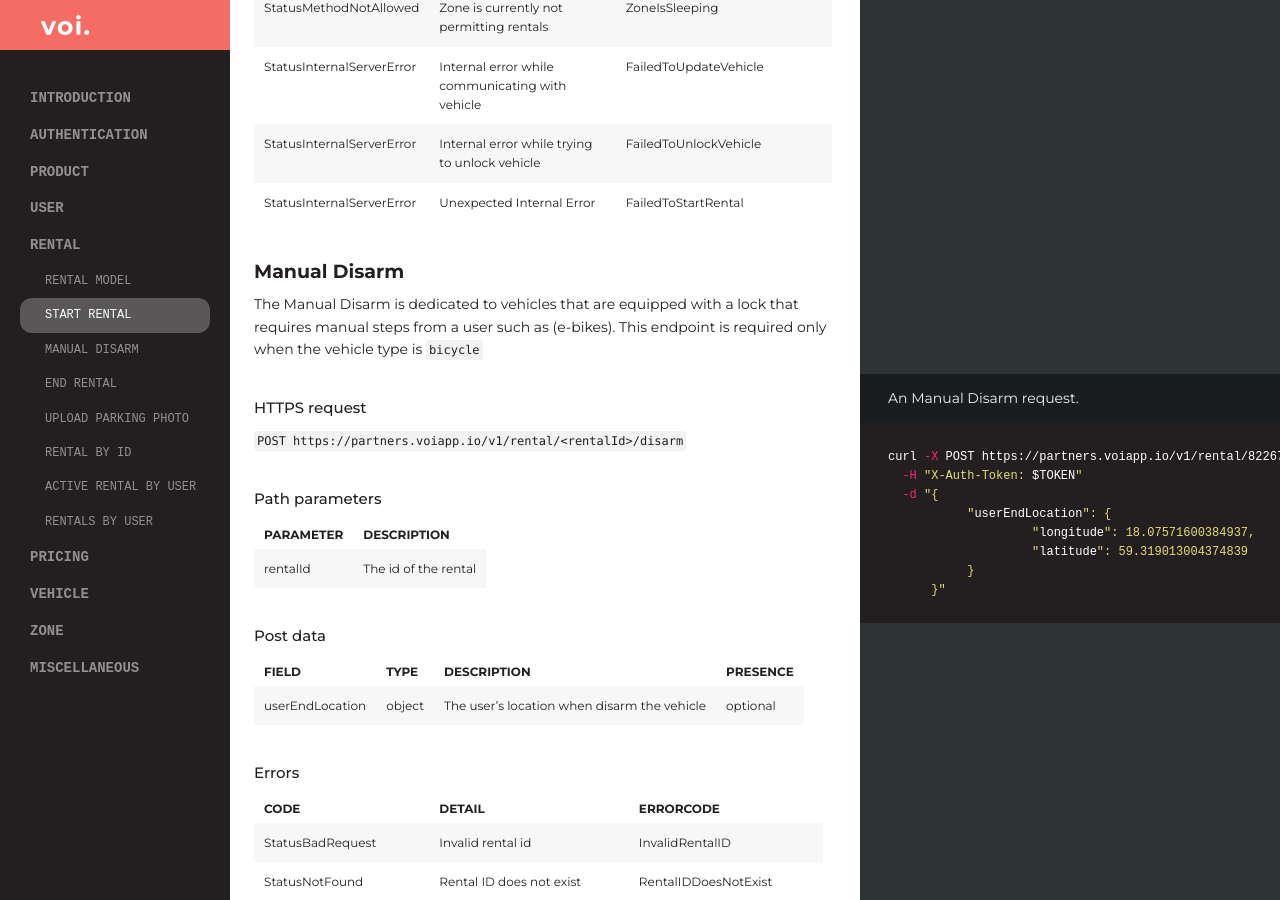
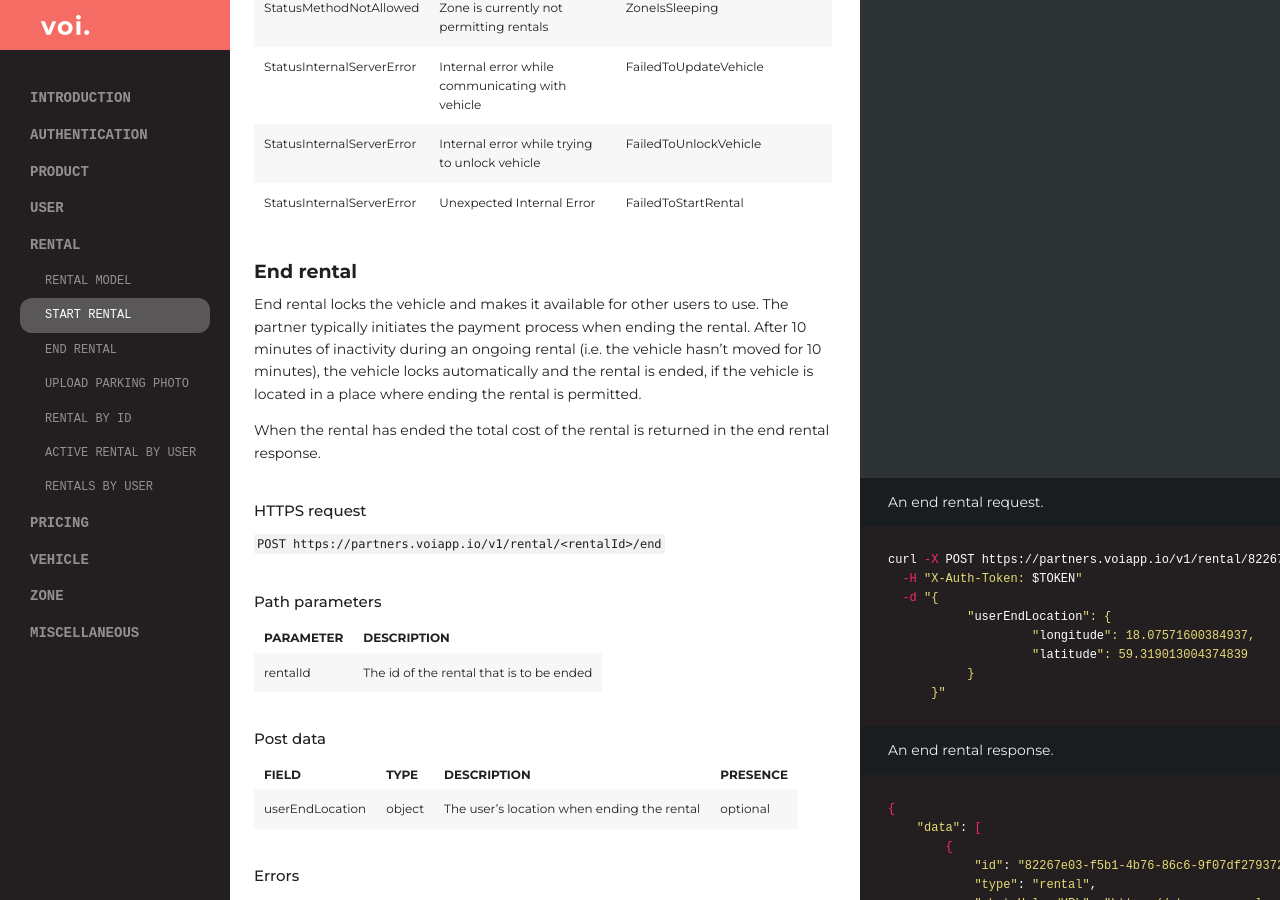
Before and after one commit to voi-api/voi-api.github.io, a Jekyll site: the page built from maas-pro.md, in a window 1280 px wide and 900 px high, scrolled down 10553 px. Built offline with Jekyll 4.4.1, drawn with Linux system fonts in a browser that asks for light colours; some web fonts are replaced; some of the changed text lies outside the part shown.

Commit message:
remove disarm endpoint (#68)

````diff
--- a/maas-pro.md
+++ b/maas-pro.md
@@ -537,49 +537,6 @@ The `beginners mode` is a feature that limits the speed of the vehicle to the zo
 | StatusInternalServerError | Internal error while trying to unlock vehicle   | FailedToUnlockVehicle           |
 | StatusInternalServerError | Unexpected Internal Error                       | FailedToStartRental             |
 
-## Manual Disarm
-
-The Manual Disarm is dedicated to vehicles that are equipped with a lock that requires manual steps from a user such as (e-bikes).
-This endpoint is required only when the vehicle type is `bicycle`
-
-> An Manual Disarm request.
-
-```shell
-curl -X POST https://partners.voiapp.io/v1/rental/82267e03-f5b1-4b76-86c6-9f07df279372/disarm
-  -H "X-Auth-Token: $TOKEN"
-  -d "{
-           "userEndLocation": {
-                    "longitude": 18.07571600384937,
-                    "latitude": 59.319013004374839
-           }
-      }"
-```
-
-### HTTPS request
-
-`POST https://partners.voiapp.io/v1/rental/<rentalId>/disarm`
-
-### Path parameters
-
-| parameter | description          |
-| --------- | -------------------- |
-| rentalId  | The id of the rental |
-
-### Post data
-
-| field           | type   | description                                 | presence |
-| --------------- | ------ | ------------------------------------------- | -------- |
-| userEndLocation | object | The user’s location when disarm the vehicle | optional |
-
-### Errors
-
-| Code                      | Detail                        | ErrorCode                  |
-| ------------------------- | ----------------------------- | -------------------------- |
-| StatusBadRequest          | Invalid rental id             | InvalidRentalID            |
-| StatusNotFound            | Rental ID does not exist      | RentalIDDoesNotExist       |
-| StatusMethodNotAllowed    | Vehicle not manually lockable | VehicleNotManuallyLockable |
-| StatusMethodNotAllowed    | Vehicle is already locked     | VehicleAlreadyLocked       |
-| StatusInternalServerError |                               |
 
 ## End rental
 
````
